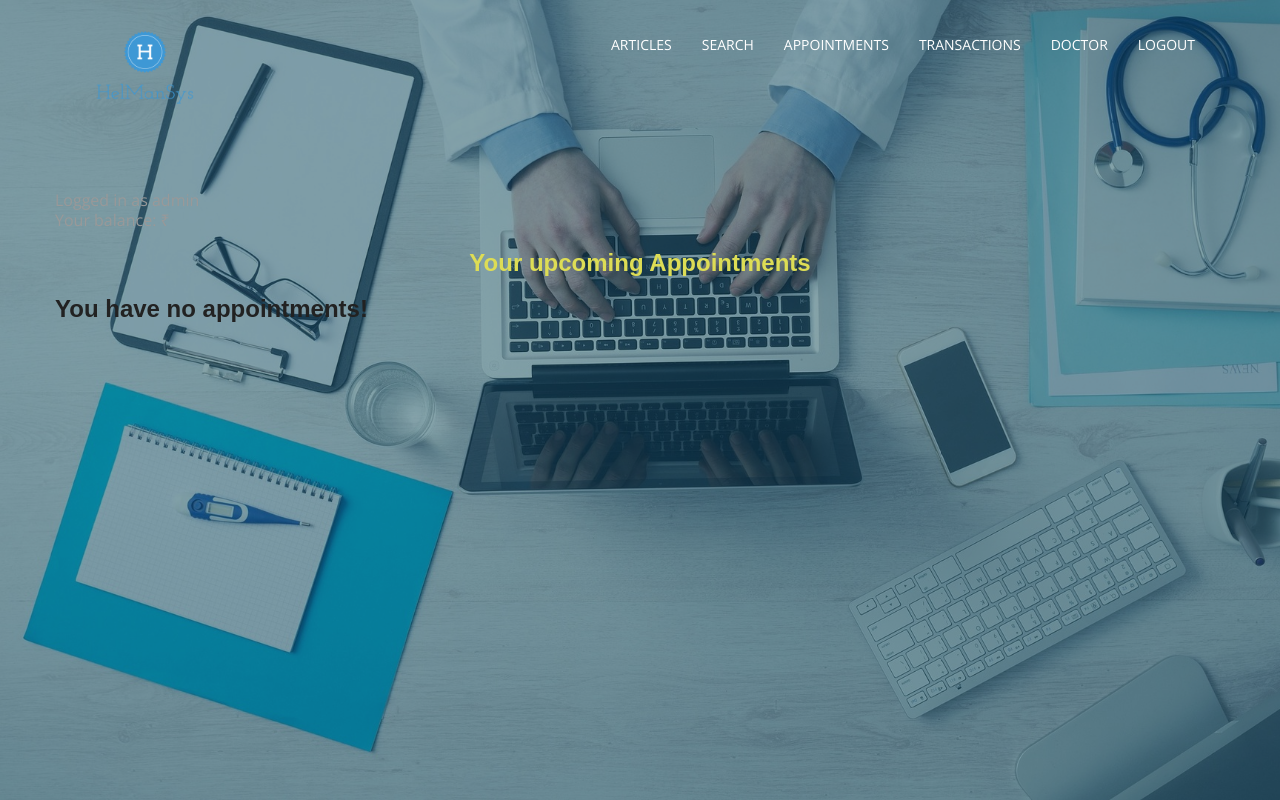
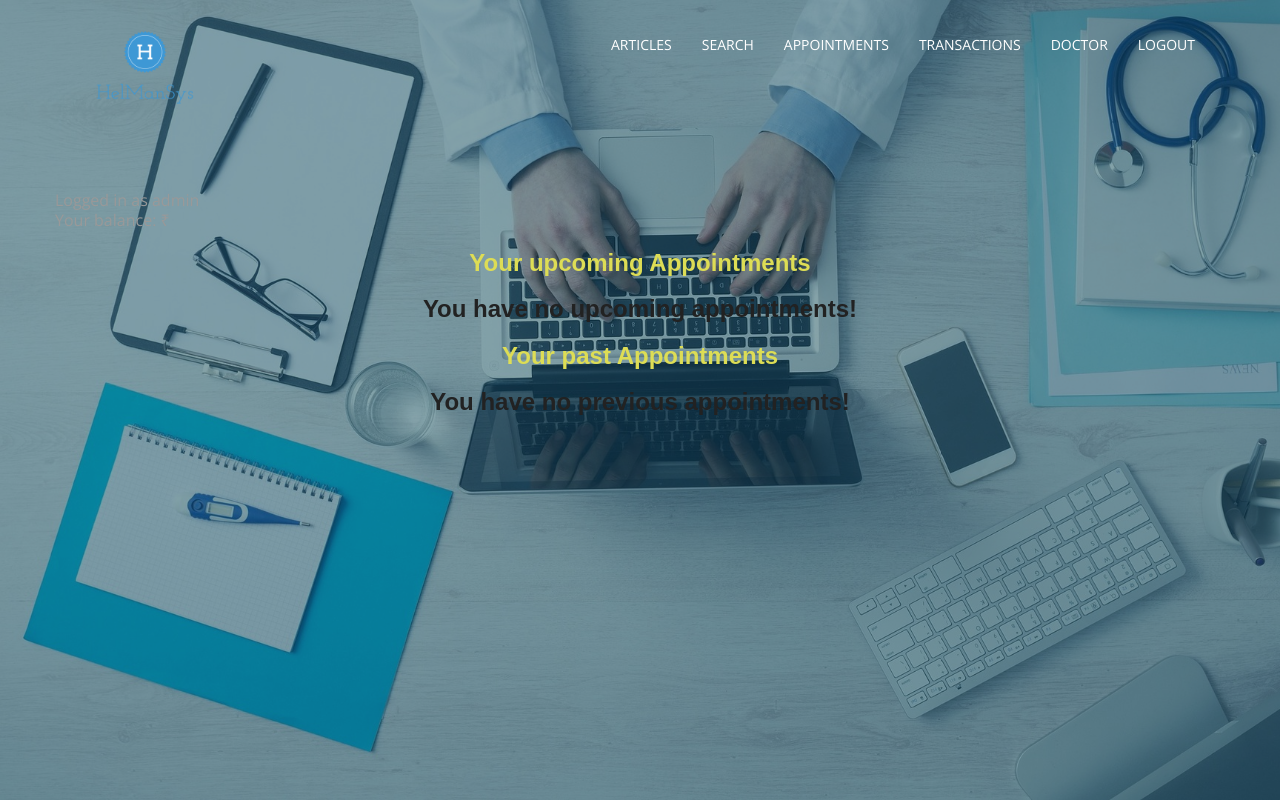
Before and after one commit to AdityaVallabh/HealthCareSys, a Django app: page / in a window 1280 px wide. Run offline with Django 3.2, Linux system fonts and the light colour scheme; a user stored in the database is signed in; data comes from the database, SQL or seed files in the repository; both versions use the stored data as it was after the commit; some libraries are stand-ins or nearby versions.

Commit message:
Email invoice after transaction

```diff
--- a/healthcare/data/insert_doctors.py
+++ b/healthcare/data/insert_doctors.py
@@ -11,7 +11,7 @@ with open('./healthcare/data/doctors.tsv') as f:
             row = rows.split('\t')
             full_name = row[1].split(' ')
             first_name, last_name = full_name[0], full_name[-1]
-            username = first_name + last_name
+            username = first_name + last_name + str(inserted)
             contact = row[2]
             specialization = row[3].replace('\n','')
             email = username + '@gmail.com'
--- a/healthcare/templates/healthcare/user.html
+++ b/healthcare/templates/healthcare/user.html
@@ -1,36 +1,61 @@
 Your balance: ₹{{ request.user.userprofile.amount }}
 <center><h3 style="color: #dd5;">Your upcoming Appointments</h3></center>
-    {% if appointments %}
 <center><div>
-    {% if appointments %}
+    {% if upcoming_appointments %}
     <table class="rwd-table">
         <thead>
             <th>ID</th>
-          <th>Doctor Name</th>
+            <th>Patient Name</th>
+            <th>Booking Time</th>
             <th>Appointment Date</th>
             <th>Appointment Time</th>
             <th>Status</th>
-          <th>Consultation Fees</th>
         </thead>
         <tbody>
-          {% for appointment in appointments %}
-          <tr onclick=window.location="{% url 'healthcare:appointment-detail' appointment.pk %}">
-              <td>{{ appointment.pk }}</td>
-              <td>{{ appointment.doctor }}</td>
-              <td>{{ appointment.appointment_date }}</td>
-              <td>{{ appointment.appointment_time }}</td>
-              <td>{{ appointment.status }}</td>
-              <td>{{ appointment.fee }}</td>
+            {% for upcoming_appointment in upcoming_appointments %}
+            <tr onclick=window.location="{% url 'healthcare:appointment-detail' upcoming_appointment.pk %}">
+                <td>{{ upcoming_appointment.pk }}</td>
+                <td>{{ upcoming_appointment.user.first_name }} {{ upcoming_appointment.user.last_name }}</td>
+                <td>{{ upcoming_appointment.booking_time }}</td>
+                <td>{{ upcoming_appointment.appointment_date }}</td>
+                <td>{{ upcoming_appointment.appointment_time }}</td>
+                <td>{{ upcoming_appointment.status }}</td>
             </tr>
             {% endfor %}
         </tbody>
     </table>
     {% else %}
-    <h3>You have no appointments!</h3>
+    <h3>You have no upcoming appointments!</h3>
+    {% endif %}
+
+
+    <center><h3 style="color: #dd5;">Your past Appointments</h3></center>
+    {% if past_appointments %}
+    <table class="rwd-table">
+        <thead>
+            <th>ID</th>
+            <th>Patient Name</th>
+            <th>Booking Time</th>
+            <th>Appointment Date</th>
+            <th>Appointment Time</th>
+            <th>Status</th>
+        </thead>
+        <tbody>
+            {% for past_appointment in past_appointments %}
+            <tr onclick=window.location="{% url 'healthcare:appointment-detail' past_appointment.pk %}">
+                <td>{{ past_appointment.pk }}</td>
+                <td>{{ past_appointment.user.first_name }} {{ past_appointment.user.last_name }}</td>
+                <td>{{ past_appointment.booking_time }}</td>
+                <td>{{ past_appointment.appointment_date }}</td>
+                <td>{{ past_appointment.appointment_time }}</td>
+                <td>{{ past_appointment.status }}</td>
+            </tr>
+            {% endfor %}
+        </tbody>
+    </table>
+    {% else %}
+    <h3>You have no previous appointments!</h3>
     {% endif %}
 </table>
+
 </div></center>
-    {% else %}
-    <h3>You have no appointments!</h3>
-    {% endif %}
-</div>
--- a/healthcare/views.py
+++ b/healthcare/views.py
@@ -9,6 +9,8 @@ from django.views import generic
 from django.contrib.auth.decorators import login_required
 from django.utils.decorators import method_decorator
 from django.db.models import Q
+from datetime import datetime
+from django.core.mail import EmailMessage
 
 def index(request):
     return render(request, 'healthcare/home.html')
@@ -37,6 +39,27 @@ class AppointmentCreate(CreateView):
     template_name = 'healthcare/appointment_form.html'
     doctor = None
 
+    def send_email(self, transaction):
+        try:
+            subject = "Invoice for Transaction %d" % transaction.id
+            body = """
+Greetings %s!
+You've recently carried out a transaction on HealthCareSys. Here are the details for future reference:-
+
+Transaction ID: %d
+From: %s
+To: %s
+Amount: %d
+DateTime: %s
+Success: %s
+
+Wishing you the best of health,
+Team HealthCareSys.
+""" % (transaction.from_user.username, transaction.id, transaction.from_user.username, transaction.to_user.username, transaction.amount, transaction.time, transaction.success)
+            email = EmailMessage(subject, body, to=[transaction.from_user.email])
+            email.send()
+        except:
+            print("Unable to send email (%s)" % transaction.from_user.email)
     def get_initial(self):
         if self.request.GET.get('doctor_id') and DoctorProfile.objects.filter(id=self.request.GET['doctor_id']):
             return { 'doctor': DoctorProfile.objects.get(id=self.request.GET['doctor_id'])}
@@ -51,6 +74,7 @@ class AppointmentCreate(CreateView):
             appointment.save()
         else:
             print('Transaction %d failed' % transaction.id)
+        self.send_email(transaction)
         return redirect('healthcare:index')
 
 @method_decorator(login_required, name='dispatch')
```
Also changed, not shown: HealthCareSys/settings.py (+7 -0 lines), healthcare/templates/healthcare/appointment_form.html (+9 -1 lines), db.sqlite3, 1 other file. Lines whose indentation alone changed are shown as unchanged.
